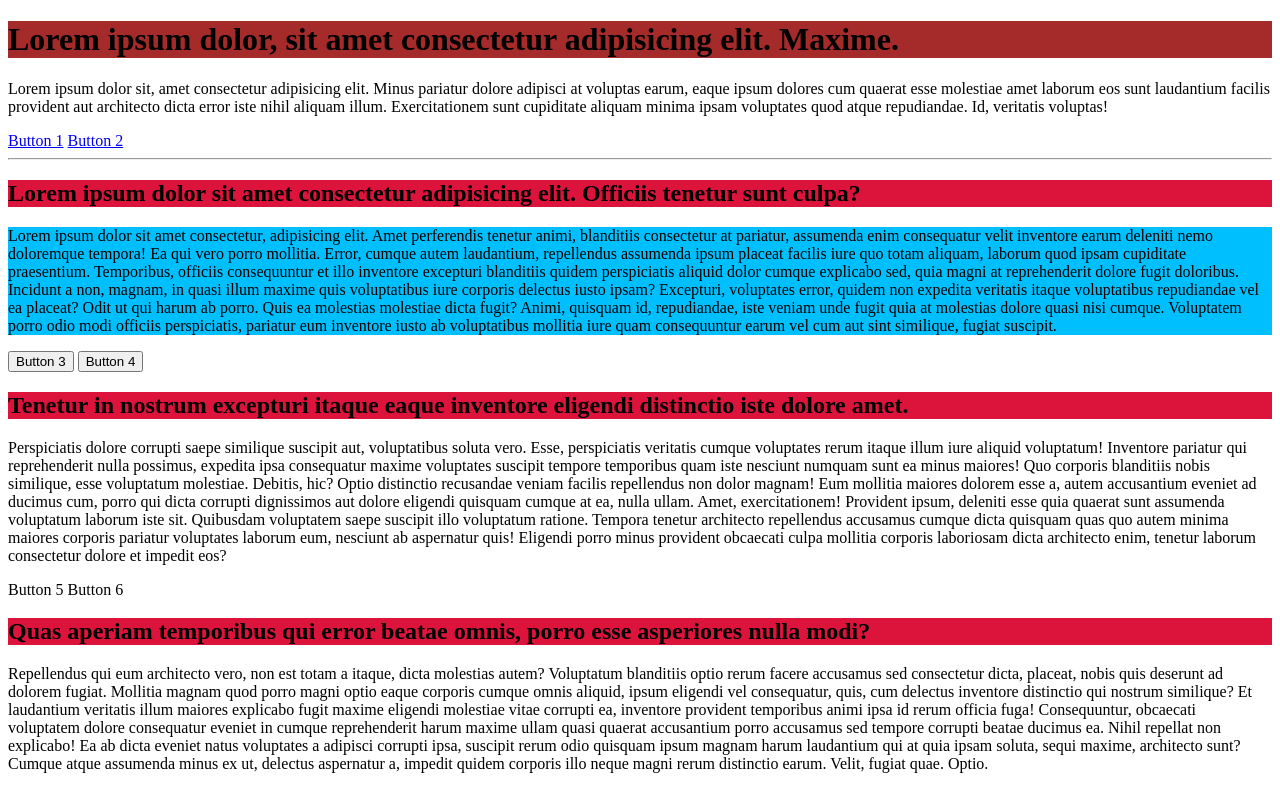
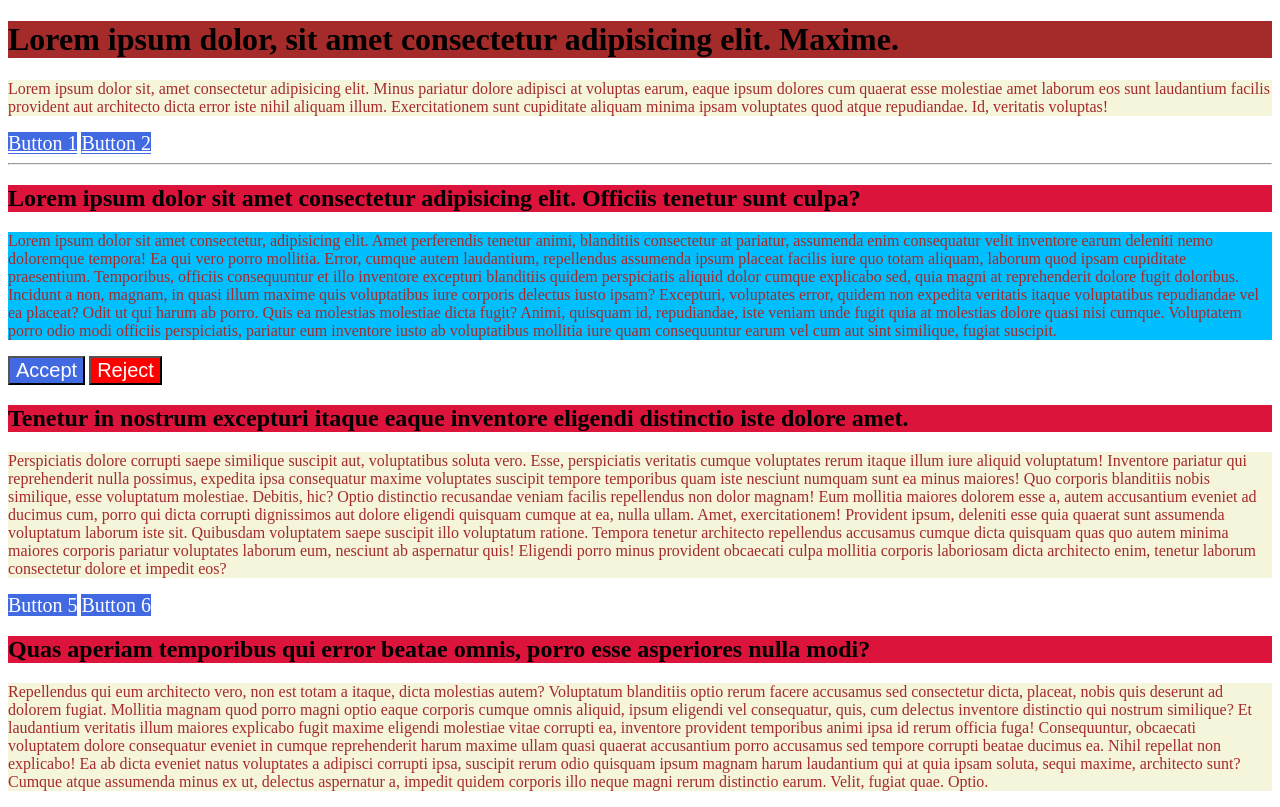
Before and after one commit to alakhpandya/22club7, a plain HTML site: page css/dec29.html in a window 1280 px wide. Drawn offline with Linux system fonts and the light colour scheme.

Commit message:
dec29 commit

```diff
--- a/css/dec29.css
+++ b/css/dec29.css
@@ -1,3 +1,6 @@
 h2{
     background-color: crimson;
 }
+p{
+    color: green;
+}
--- a/css/dec29.html
+++ b/css/dec29.html
@@ -12,29 +12,61 @@
 </head>
 <!-- internal CSS -->
 <style>
+    /* Tag Selector */
     h1{
         background-color: brown;
     }
+    p{
+        color: brown;
+        background-color: beige;
+    }
+
+    /* ID selector */
+    #reject{
+        background-color: red;
+    }
+
+    /* Class Selector */
+    .btn{
+        background-color: royalblue;
+        color: white;
+        font-size: 20px;
+    }
+
+    a{
+        color: red;
+    }
+    a{
+        color: darkcyan;
+    }
+
+
 </style>
 <body>
     <h1>Lorem ipsum dolor, sit amet consectetur adipisicing elit. Maxime.</h1>
     <p>Lorem ipsum dolor sit, amet consectetur adipisicing elit. Minus pariatur dolore adipisci at voluptas earum, eaque ipsum dolores cum quaerat esse molestiae amet laborum eos sunt laudantium facilis provident aut architecto dicta error iste nihil aliquam illum. Exercitationem sunt cupiditate aliquam minima ipsam voluptates quod atque repudiandae. Id, veritatis voluptas!</p>
-    <a href="#">Button 1</a>
-    <a href="#">Button 2</a>
+    <a class="btn" href="#">Button 1</a>
+    <a class="btn" href="#">Button 2</a>
     <hr>
 
     <h2>Lorem ipsum dolor sit amet consectetur adipisicing elit. Officiis tenetur sunt culpa?</h2>
     <!-- in-line CSS -->
     <p style='background-color: deepskyblue;'>Lorem ipsum dolor sit amet consectetur, adipisicing elit. Amet perferendis tenetur animi, blanditiis consectetur at pariatur, assumenda enim consequatur velit inventore earum deleniti nemo doloremque tempora! Ea qui vero porro mollitia. Error, cumque autem laudantium, repellendus assumenda ipsum placeat facilis iure quo totam aliquam, laborum quod ipsam cupiditate praesentium. Temporibus, officiis consequuntur et illo inventore excepturi blanditiis quidem perspiciatis aliquid dolor cumque explicabo sed, quia magni at reprehenderit dolore fugit doloribus. Incidunt a non, magnam, in quasi illum maxime quis voluptatibus iure corporis delectus iusto ipsam? Excepturi, voluptates error, quidem non expedita veritatis itaque voluptatibus repudiandae vel ea placeat? Odit ut qui harum ab porro. Quis ea molestias molestiae dicta fugit? Animi, quisquam id, repudiandae, iste veniam unde fugit quia at molestias dolore quasi nisi cumque. Voluptatem porro odio modi officiis perspiciatis, pariatur eum inventore iusto ab voluptatibus mollitia iure quam consequuntur earum vel cum aut sint similique, fugiat suscipit.</p>
-    <button>Button 3</button>
-    <button>Button 4</button>
+    <button class="btn">Accept</button>
+    <button id="reject" class="btn">Reject</button>
 
     <h2>Tenetur in nostrum excepturi itaque eaque inventore eligendi distinctio iste dolore amet.</h2>
     <p>Perspiciatis dolore corrupti saepe similique suscipit aut, voluptatibus soluta vero. Esse, perspiciatis veritatis cumque voluptates rerum itaque illum iure aliquid voluptatum! Inventore pariatur qui reprehenderit nulla possimus, expedita ipsa consequatur maxime voluptates suscipit tempore temporibus quam iste nesciunt numquam sunt ea minus maiores! Quo corporis blanditiis nobis similique, esse voluptatum molestiae. Debitis, hic? Optio distinctio recusandae veniam facilis repellendus non dolor magnam! Eum mollitia maiores dolorem esse a, autem accusantium eveniet ad ducimus cum, porro qui dicta corrupti dignissimos aut dolore eligendi quisquam cumque at ea, nulla ullam. Amet, exercitationem! Provident ipsum, deleniti esse quia quaerat sunt assumenda voluptatum laborum iste sit. Quibusdam voluptatem saepe suscipit illo voluptatum ratione. Tempora tenetur architecto repellendus accusamus cumque dicta quisquam quas quo autem minima maiores corporis pariatur voluptates laborum eum, nesciunt ab aspernatur quis! Eligendi porro minus provident obcaecati culpa mollitia corporis laboriosam dicta architecto enim, tenetur laborum consectetur dolore et impedit eos?</p>
-    <span>Button 5</span>
-    <span>Button 6</span>
+    <span class="btn">Button 5</span>
+    <span class="btn">Button 6</span>
 
     <h2>Quas aperiam temporibus qui error beatae omnis, porro esse asperiores nulla modi?</h2>
     <p>Repellendus qui eum architecto vero, non est totam a itaque, dicta molestias autem? Voluptatum blanditiis optio rerum facere accusamus sed consectetur dicta, placeat, nobis quis deserunt ad dolorem fugiat. Mollitia magnam quod porro magni optio eaque corporis cumque omnis aliquid, ipsum eligendi vel consequatur, quis, cum delectus inventore distinctio qui nostrum similique? Et laudantium veritatis illum maiores explicabo fugit maxime eligendi molestiae vitae corrupti ea, inventore provident temporibus animi ipsa id rerum officia fuga! Consequuntur, obcaecati voluptatem dolore consequatur eveniet in cumque reprehenderit harum maxime ullam quasi quaerat accusantium porro accusamus sed tempore corrupti beatae ducimus ea. Nihil repellat non explicabo! Ea ab dicta eveniet natus voluptates a adipisci corrupti ipsa, suscipit rerum odio quisquam ipsum magnam harum laudantium qui at quia ipsam soluta, sequi maxime, architecto sunt? Cumque atque assumenda minus ex ut, delectus aspernatur a, impedit quidem corporis illo neque magni rerum distinctio earum. Velit, fugiat quae. Optio.</p>
 </body>
 </html>
+
+<!--
+    Next Class:
+    More about specificity
+    Selectors in depth
+ -->
```
